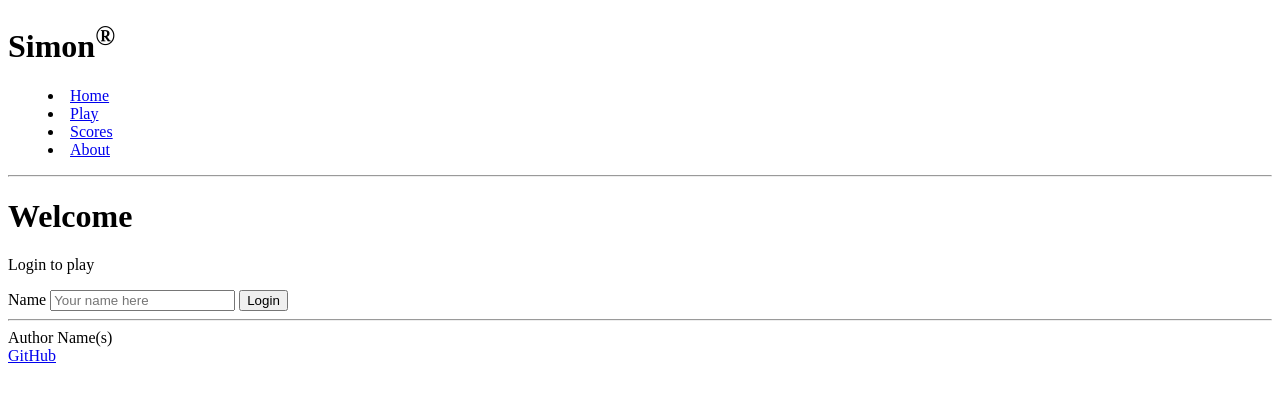
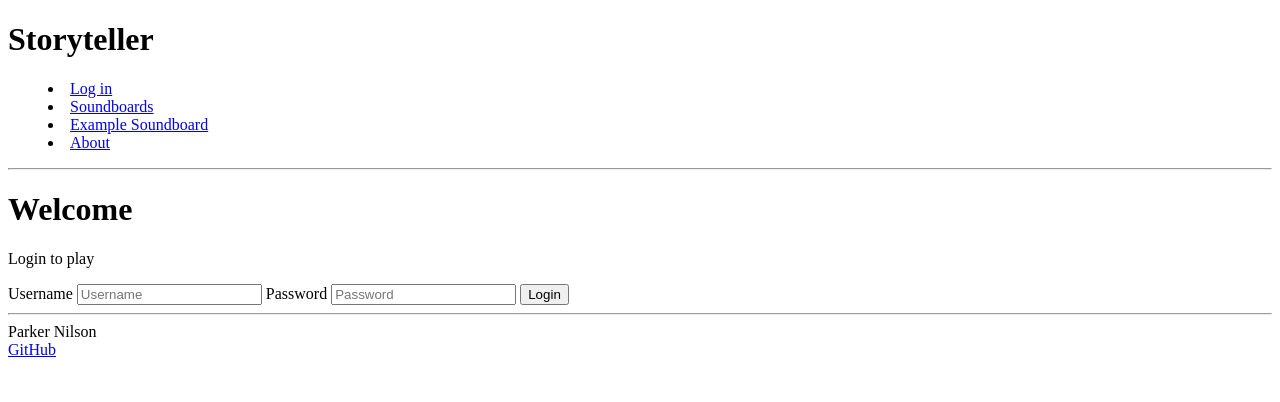
Before and after one commit to parkernilson/cs260-startup, a plain HTML site: page index.html in a window 1280 px wide. Drawn offline with Linux system fonts and the light colour scheme.

Commit message:
set up index page

```diff
--- a/index.html
+++ b/index.html
@@ -4,44 +4,42 @@
     <meta charset="UTF-8" />
     <!-- Tell browsers not to scale the viewport automatically -->
     <meta name="viewport" content="width=device-width, initial-scale=1.0" />
-    <title>Simon HTML</title>
+    <title>Storyteller</title>
     <link rel="icon" href="favicon.ico" />
   </head>
   <body>
-    <!-- Use header, main, and footer elements to give semantic structure -->
     <header>
-      <h1>Simon<sup>&reg;</sup></h1>
+      <h1>Storyteller</h1>
 
-      <!-- Navigation elements -->
       <nav>
-        <!-- Menu is a semantic alternative to <ul> that represents an interaction -->
         <menu>
-          <li><a href="index.html">Home</a></li>
-          <li><a href="play.html">Play</a></li>
-          <li><a href="scores.html">Scores</a></li>
+          <li><a href="index.html">Log in</a></li>
+          <li><a href="soundboards.html">Soundboards</a></li>
+          <li><a href="soundboard1.html">Example Soundboard</a></li>
           <li><a href="about.html">About</a></li>
         </menu>
       </nav>
 
-      <!-- Since we don't have the ability to style we use old style HTML to give some visual formatting -->
       <hr />
     </header>
 
     <main>
       <h1>Welcome</h1>
       <p>Login to play</p>
-      <form method="get" action="play.html">
-        <label for="name">Name</label>
-        <input type="text" id="name" placeholder="Your name here" />
+      <form method="get" action="soundboards.html">
+        <label for="name">Username</label>
+        <input type="text" id="name" placeholder="Username" />
+        <label for="password">Password</label>
+        <input type="password" id="password" placeholder="Password" />
         <button type="submit">Login</button>
       </form>
     </main>
 
     <footer>
       <hr />
-      <span class="text-reset">Author Name(s)</span>
+      <span class="text-reset">Parker Nilson</span>
       <br />
-      <a href="https://github.com/webprogramming260/simon-html">GitHub</a>
+      <a href="https://github.com/parkernilson">GitHub</a>
     </footer>
   </body>
 </html>
```
